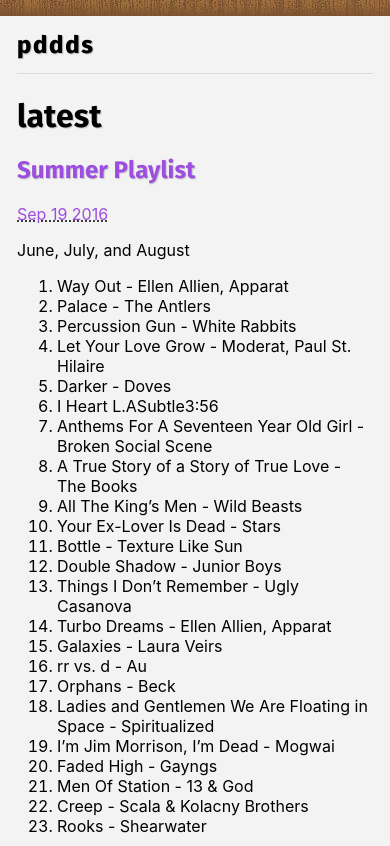
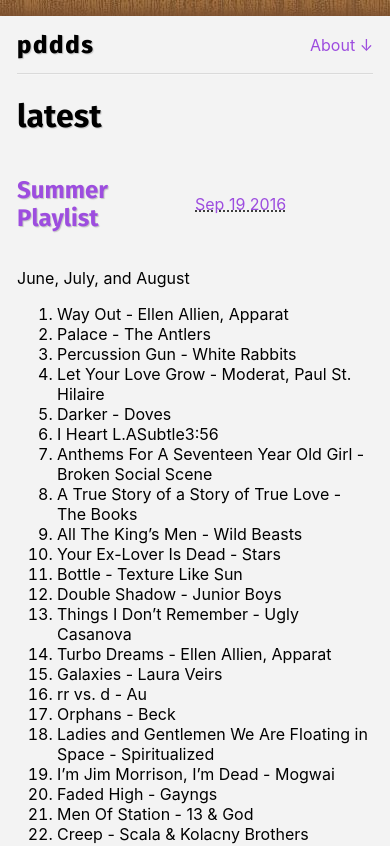
Before and after one commit to m0tive/pddds.com, a Jekyll site: the page built from index.md, in a window 390 px wide. Shown: the top 846 px of the page. Built offline with Jekyll 4.4.1, drawn with Linux system fonts in a browser that asks for light colours; some of the changed text lies outside the part shown.

Commit message:
Add 'about' and 'top' link when on mobile

```diff
--- a/_layouts/base.html
+++ b/_layouts/base.html
@@ -1,6 +1,6 @@
 <!DOCTYPE html>
 <!--[if IE ]> <html class="ie no-js" lang="en"> <![endif]-->
-<!--[if gt IE 9]><!--><html class="no-js" lang="en"><!--<![endif]-->
+<!--[if gt IE 9]><!--><html id="top" class="no-js" lang="en"><!--<![endif]-->
 <head>
     <script type="text/javascript">
         // fake Modernizer no-js/js switch
@@ -44,6 +44,7 @@
 
     <header>
         <h1><a href="{{ site.baseurl }}/">pddds</a></h1>
+        <nav class="mobile-jump"><a href="#about">About ↓</a></nav>
     </header>
 
     <div id="page">
@@ -53,9 +54,10 @@
 
         <nav>{% include nav.html %}</nav>
 
-        <aside>
-            <h2>Peter Dodds</h2>
+        <aside id="about">
+            <h2>About</h2>
             <p>Is totally a person...</p>
+            <p class="mobile-jump"><a href="#top">Top ↑</a></p>
         </aside>
     </div>
 
--- a/css/base.scss
+++ b/css/base.scss
@@ -86,7 +86,29 @@
             color: $linkHoverCol;
         }
     }
+
+    @media all and (max-width: 768px)
+    {
+        display:flex;
+        align-items:center;
+        > * {
+            flex: 50%;
+        }
+
+    }
 }
+
+.mobile-jump {
+    display:none;
+
+    @media all and (max-width: 768px)
+    {
+        display:block;
+        text-align: right;
+    }
+}
+
+
 
 h1, h2, h3, h4 {
     text-shadow: 1px 1px 1px rgba(0, 0, 0, 0.2);
```
